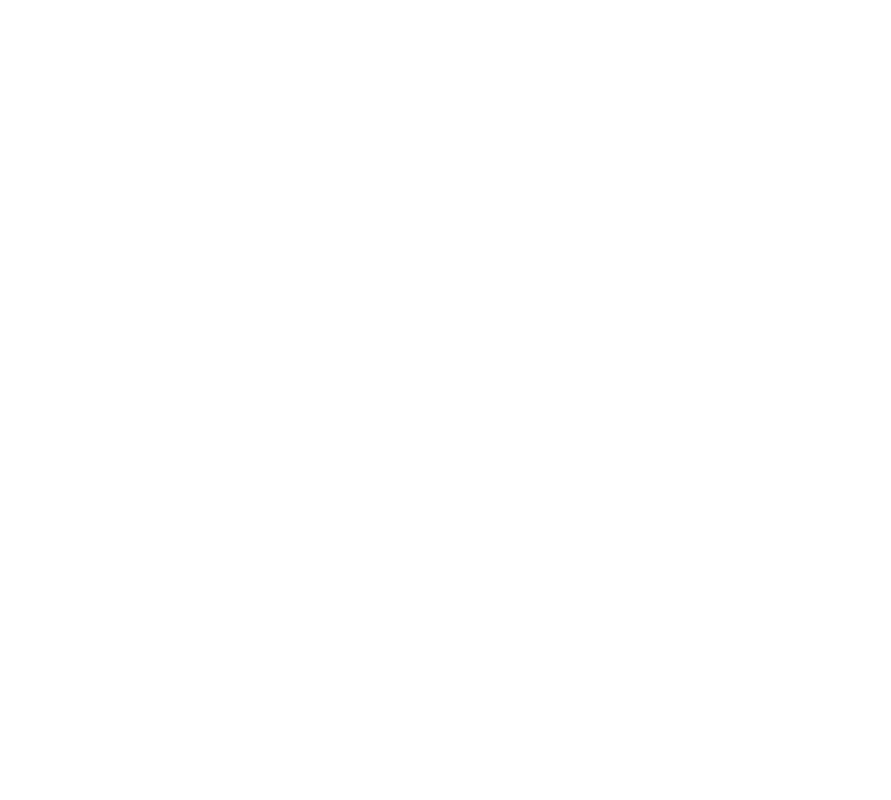
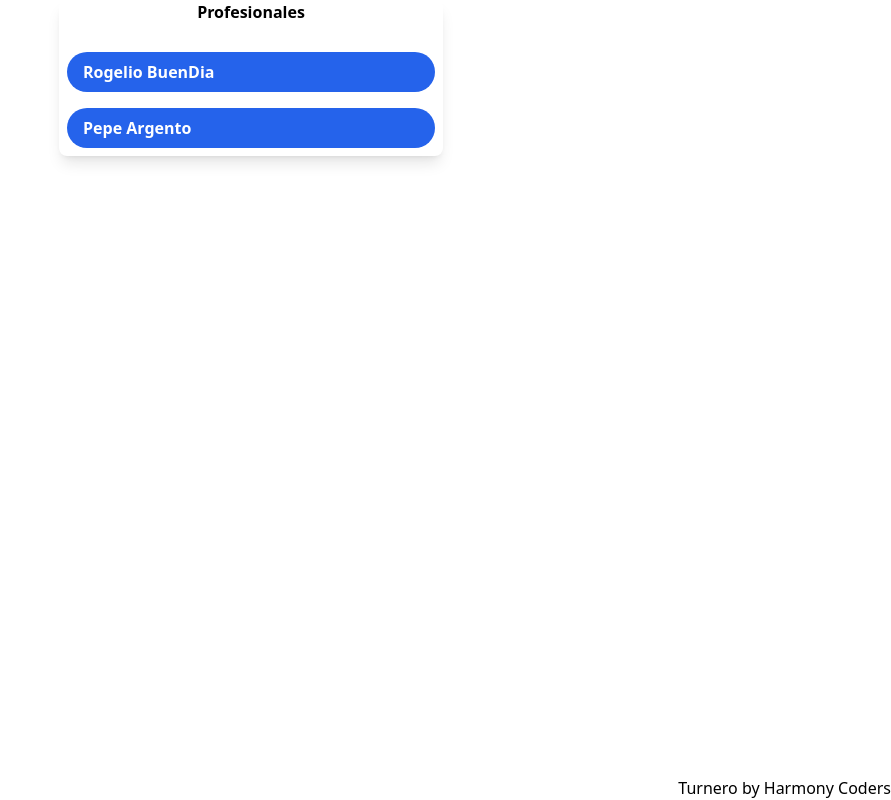
Before and after one commit to Jobao/turnero-frontend, a Vue app: page / in a window 1280 px wide. Shown: the whole page, without its empty margins (389-1280 px from the left). Built offline with nearby package versions, Linux system fonts and the light colour scheme.

Commit message:
Add footer.
Ahora se ven los profesionales cargadon desde la pagina principal

```diff
--- a/src/App.vue
+++ b/src/App.vue
@@ -8,4 +8,6 @@
   <main>
     <RouterView />
   </main>
+
+  <footer class="absolute bottom-0 right-0">Turnero by <a href="https://harmonycoders.com/" target="_blank" rel="noopener noreferrer">Harmony Coders</a></footer>
 </template>
--- a/src/components/ServiceCardComponent.vue
+++ b/src/components/ServiceCardComponent.vue
@@ -1,5 +1,13 @@
-<template>
-  <button class="border rounded">2</button>
+<template >
+  <button class="border rounded mr-2">{{props.title}}</button>
 </template>
 
-<script setup lang="ts"></script>
+<script setup lang="ts">
+
+ const props = defineProps<{
+  title:string,
+  descripcion:string
+ }>()
+
+
+</script>
--- a/src/views/HomeView.vue
+++ b/src/views/HomeView.vue
@@ -1 +1,20 @@
-<template></template>
+<template >
+    <div>
+
+    </div>
+    <div class="max-w-sm mx-auto bg-white dark:bg-gray-900 rounded-lg overflow-hidden shadow-lg">
+        <h2 class="flex  justify-center font-bold">Profesionales</h2>
+        <div class=" flex mt-5 flex-col">
+            <a v-for="prof in fakeDataProfesional" :href="'http://localhost:5173/' + prof.idProfesional" class="flex-1 rounded-full bg-blue-600 dark:bg-blue-800 text-white dark:text-white antialiased font-bold hover:bg-blue-800 dark:hover:bg-blue-900 px-4 py-2 m-2">{{ prof.nombre }}</a>
+        </div>
+    </div>
+
+
+</template>
+
+
+<script setup lang="ts">
+
+import { fakeDataProfesional } from '@/assets/fakeData';
+
+</script>
--- a/src/views/ServiciosView.vue
+++ b/src/views/ServiciosView.vue
@@ -1,6 +1,6 @@
 <template>
   <div v-if="servicios" class="flex">
-    <div v-for="serv in servicios" class="mr-2">{{ serv.titulo }}</div>
+    <ServiceCardComponent v-for="serv in servicios" :title="serv.titulo" :descripcion="serv.descripcion"></ServiceCardComponent>
   </div>
 </template>
 
```
